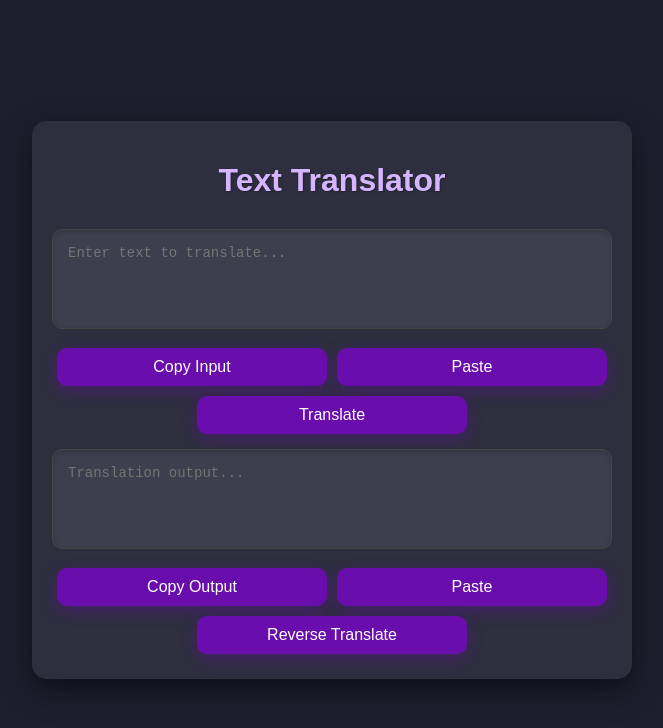
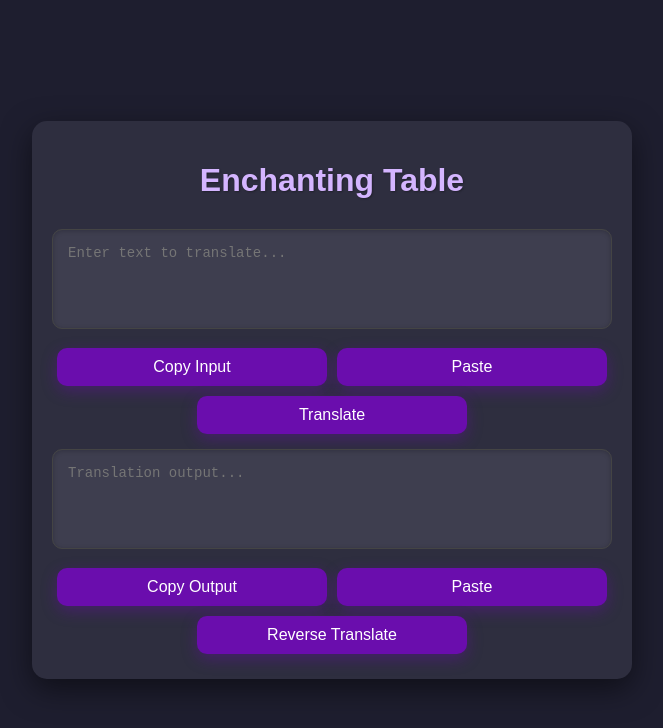
Before and after one commit to sinnaz3153/lila-lama, a plain HTML site: page enchanting-table/index.html in a window 1280 px wide. Shown: the whole page, without its empty margins (308-971 px from the left). Drawn offline with Linux system fonts and the light colour scheme.

Commit message:
Update index.html

```diff
--- a/enchanting-table/index.html
+++ b/enchanting-table/index.html
@@ -4,7 +4,7 @@
     <meta charset="UTF-8">
     <meta http-equiv="X-UA-Compatible" content="IE=edge">
     <meta name="viewport" content="width=device-width, initial-scale=1.0">
-    <title>Text Translator</title>
+    <title>Enchanting Table</title>
     <style>
         body {
             font-family: 'Arial', sans-serif;
@@ -113,7 +113,7 @@
     <div class="loader"></div>
 
     <div class="container">
-        <h1>Text Translator</h1>
+        <h1>Enchanting Table</h1>
 
         <textarea id="inputText" placeholder="Enter text to translate..."></textarea>
         <div class="button-group">
```
